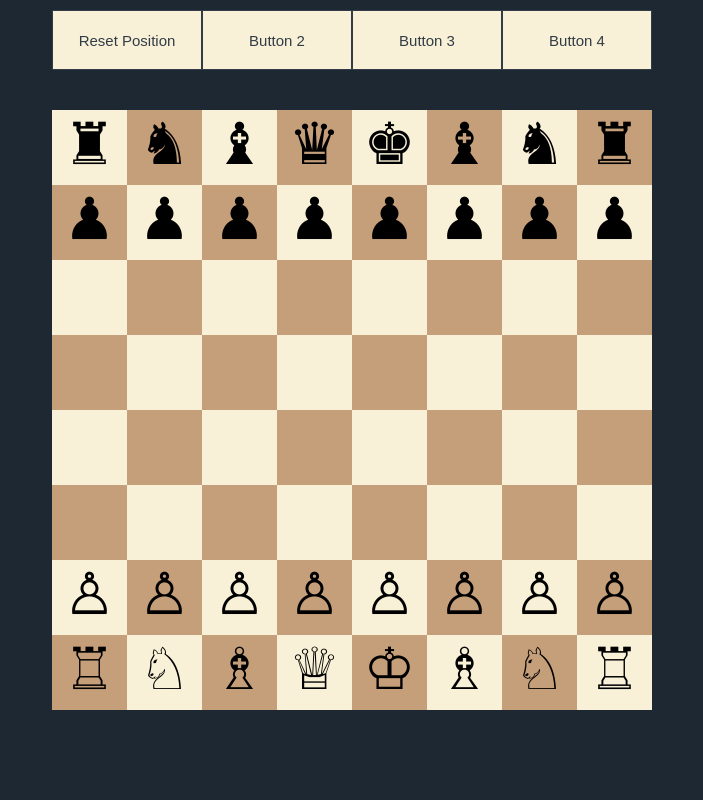
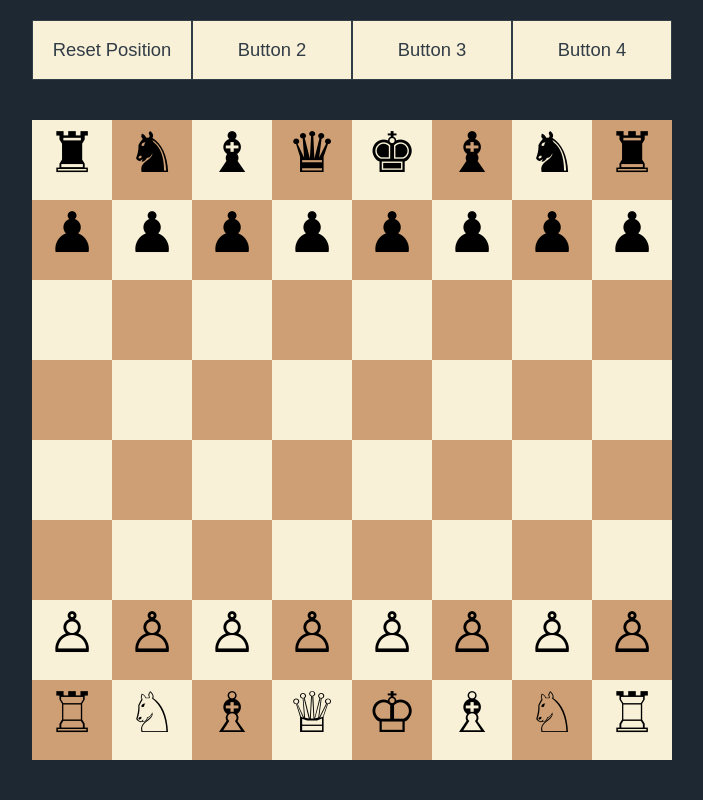
Before and after one commit to jim3101/chess-app, a Flask app: page / in a window 1280 px wide. Shown: the whole page, without its empty margins (288-991 px from the left). Run offline with Flask 2, Linux system fonts and the light colour scheme.

Commit message:
chessboard size is now responsive, and dragging over fields with pieces in them works a bit better

```diff
--- a/static/chessboard.js
+++ b/static/chessboard.js
@@ -68,6 +68,14 @@ export default class Chessboard {
             piece.addEventListener('dragend', () => {
                 piece.classList.remove('dragging');
             })
+
+            piece.addEventListener('dragover', () => {
+                piece.parentElement.classList.add('dragging-over');
+            })
+
+            piece.addEventListener('dragleave', () => {
+                piece.parentElement.classList.remove('dragging-over');
+            })
         })
 
         Array.from(this.squareElements).forEach(square => {
--- a/static/styles.css
+++ b/static/styles.css
@@ -1,3 +1,9 @@
+:root {
+    --square-size: max(min(min(10vh, 10vw), 90px), 50px);
+    --button-font-size: max(min(2.3vh, 2.5vw), 12px);
+    --chess-chars-font-size: max(min(7vh, 7vw), 35px);
+}
+
 body {
     background-color: rgb(30, 40, 50);
     font-family: sans-serif;
@@ -5,33 +11,33 @@ body {
 
 .controls {
     display: grid;
-    margin: 10px;
+    margin: calc(0.25 * var(--square-size));
     justify-content: center;
-    max-height: 15vh;
-    grid-template-columns: repeat(4, 150px);
-    grid-template-rows: 60px;
+    grid-template-columns: repeat(4, calc(2 * var(--square-size)));
+    grid-template-rows: calc(var(--square-size) * 0.75);
 }
 
 .controls > button {
     cursor: pointer;
-    font-size: 15px;
+    font-size: var(--button-font-size);
     color: rgb(50, 60, 70);
     border: 1px solid rgb(50, 60, 70);
     background-color: rgb(248, 241, 215);
 }
 
 .controls > button:hover {
-    background-color: rgb(197, 158, 122);
+    background-color: rgb(206, 159, 116);
+    border: 1px solid white;
 }
 
 .chessboard-grid {
     display: grid;
     justify-content: center;
     align-content: flex-start;
-    max-height: 80vh;
-    margin: 40px;
-    grid-template-columns: repeat(8, 75px);
-    grid-template-rows: repeat(8, 75px);
+    height: 80vh;
+    margin: calc(0.5 * var(--square-size));
+    grid-template-columns: repeat(8, var(--square-size));
+    grid-template-rows: repeat(8, var(--square-size));
 }
 
 .chessboard-square {
@@ -44,7 +50,7 @@ body {
 
 .chessboard-square-piece {
     cursor: move;
-    font-size: 58px;
+    font-size: var(--chess-chars-font-size);
     text-align: center;
     height: 100%;
 }
@@ -54,7 +60,7 @@ body {
 }
 
 .black-square {
-    background-color: rgb(197, 158, 122);
+    background-color: rgb(206, 159, 116);
 }
 
 .white-square {
```
Also changed, not shown: 1 other file.
